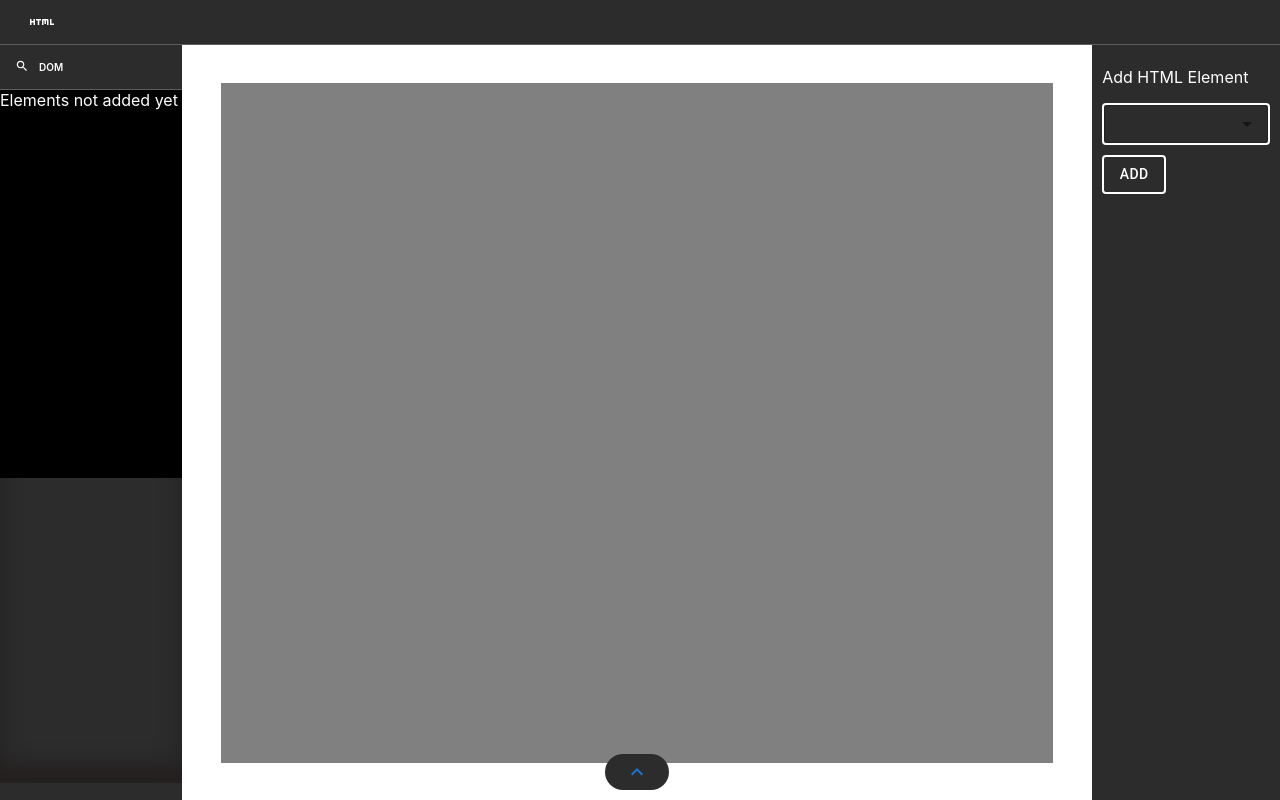
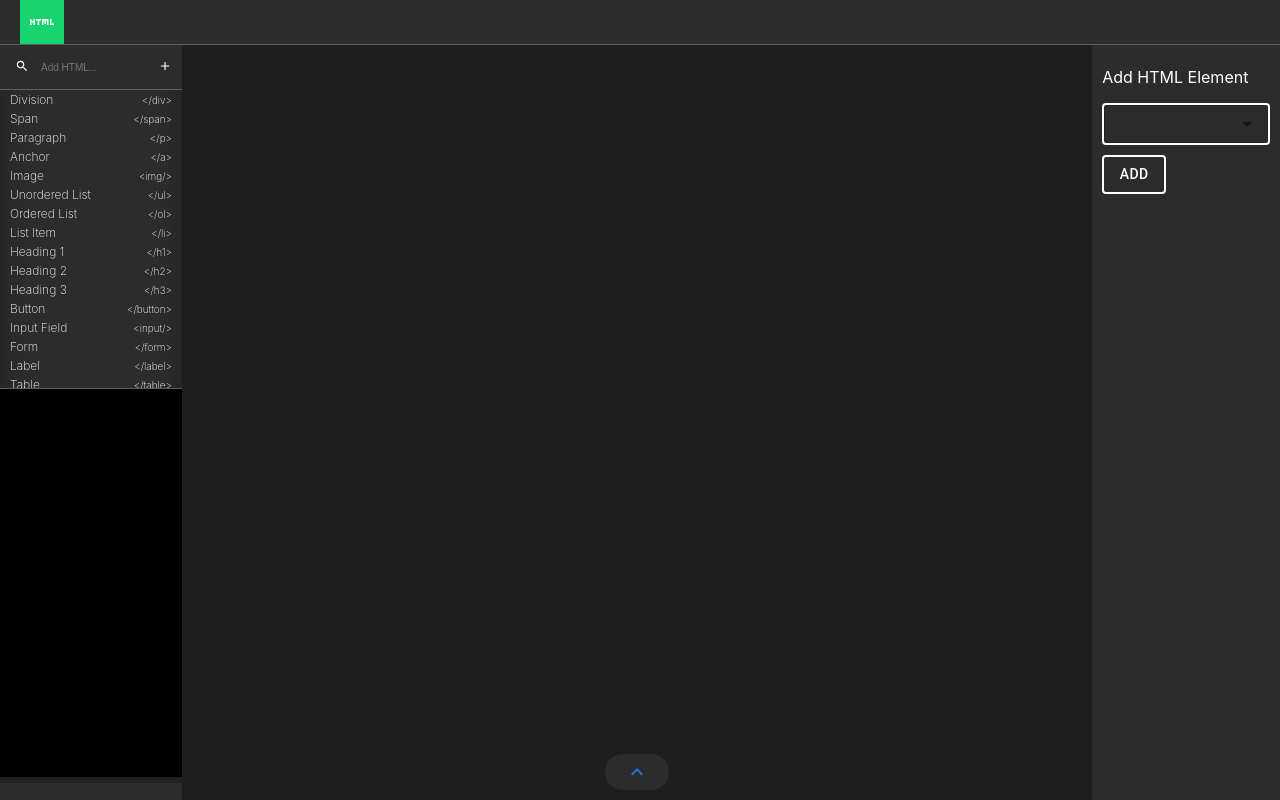
Before and after one commit to code735/Pagebuilder, a React (Create React App) app in the folder frontend/: page / in a window 1280 px wide. Built offline with nearby package versions, Linux system fonts and the light colour scheme.

Commit message:
bg changed

```diff
--- a/frontend/src/Components/Leftsidebar/LeftSidebar.scss
+++ b/frontend/src/Components/Leftsidebar/LeftSidebar.scss
@@ -5,7 +5,7 @@
     & { height: 93%; box-shadow: inset 0 -20px 20px 0px #242020; }
     .suggestions-container {
       & { height: 43%; overflow-y: scroll; border-bottom: 1px solid #625d5d; }
-      &::-webkit-scrollbar { width: 10px; }
+      &::-webkit-scrollbar { width: 10px; display: none; }
       &::-webkit-scrollbar-track { background: transparent; }
       &::-webkit-scrollbar-thumb { background: #707070; border-radius: 10px; margin: 10px; padding: 10px; cursor: pointer; }
       .html-element:hover { border: 1px solid #0c8ce9; border-top: 1px solid #0c8ce9; }
@@ -16,12 +16,13 @@
     }
     .dom-container {
       & { height: 56%; overflow-y: scroll; background-color: #000; }
-      &::-webkit-scrollbar { width: 7px; }
+      &::-webkit-scrollbar { width: 7px; display: none; }
       &::-webkit-scrollbar-track { background: transparent; }
       &::-webkit-scrollbar-thumb { background: #fff; border-radius: 10px; margin: 10px; padding: 10px; cursor: pointer; }
       .html-tag { cursor: pointer; font-size: 14px; font-weight: 200;
         .tag-name { padding: 5px; }
       }
+      .html-tag:hover { border: 1px solid #7d7ded; }
     }
   }
   .left-sidebar-navigation {
--- a/frontend/src/Components/Leftsidebar/Leftsidebar.jsx
+++ b/frontend/src/Components/Leftsidebar/Leftsidebar.jsx
@@ -91,7 +91,7 @@ export default function Leftsidebar() {
         <div className="nav-options">
           <div className="search-option">
             <div className={`search-icon ${switchControlRedux == "search-dom" && "selected"}`} onClick={() => {
-              switchControlRedux === "search-dom" ? dispatch(handleSwitchController("off")) : dispatch(handleSwitchController("search-dom"))
+              dispatch(handleSwitchController("search-dom"))
             }}>
               <SearchOutlinedIcon />
             </div>
@@ -146,13 +146,13 @@ export default function Leftsidebar() {
         }
         <div className="dom-container">
           {
-            htmlElementRedux?.length > 0 ? htmlElementRedux?.map((el) => {
+            htmlElementRedux?.length > 0 && htmlElementRedux?.map((el) => {
               return <div className="html-tag">
                 <div className="tag-name">
                   {el.rootElement}
                 </div>
               </div>
-            }) : <>Elements not added yet</>
+            })
           }
         </div>
         {switchLeftSidebarFunctionalities(switchControlRedux)}
--- a/frontend/src/Components/Navbar/Navbar.jsx
+++ b/frontend/src/Components/Navbar/Navbar.jsx
@@ -15,8 +15,7 @@ console.log("switchControl",switchControl)
     <div className='navbar'>
       <div className={`options-container`}>
         <div onClick={()=>{
-          switchControl === 'add-html' ? setselectedOption("") : setselectedOption("add-html")
-          switchControl === 'add-html' ? dispatch(handleSwitchController("off")) : dispatch(handleSwitchController("add-html"))
+          dispatch(handleSwitchController("add-html"))
         }} className={`html-icon add-html option-icons ${ switchControl === 'add-html' && "selected-option"}`}>
           <HtmlIcon />
         </div>
--- a/frontend/src/Components/Pageeditor/Pageeditor.scss
+++ b/frontend/src/Components/Pageeditor/Pageeditor.scss
@@ -1,8 +1,9 @@
 .page-editor {
-  & {  width: 100%; box-sizing: border-box; position: relative; display: flex; justify-content: center; align-items: center; flex-direction: column; }
+  & {  width: 100%; background: #1e1e1e; box-sizing: border-box; position: relative; display: flex; justify-content: center; align-items: center; flex-direction: column; }
   h4 { text-align: center; }
   .main-page-playarea {
-    & { min-height: 85vh; max-height: 84vh; background: gray; overflow: scroll; width: 65vw; }
+    & { min-height: 85vh; max-height: 84vh; background: #1e1e1e; overflow: scroll; width: 65vw; }
+    &::-webkit-scrollbar { display: none; }
     .root-element {
       & { padding: 10px; border: 2px solid red; }
     }
--- a/frontend/src/store/features/htmlElementCounterSlice.js
+++ b/frontend/src/store/features/htmlElementCounterSlice.js
@@ -2,7 +2,7 @@ import { createSlice } from "@reduxjs/toolkit"
 
 const initialState = {
   allHtmlTags: [],
-  switchControl: "off",
+  switchControl: "add-html",
   currentSelectedTag: {}
 }
 
```
